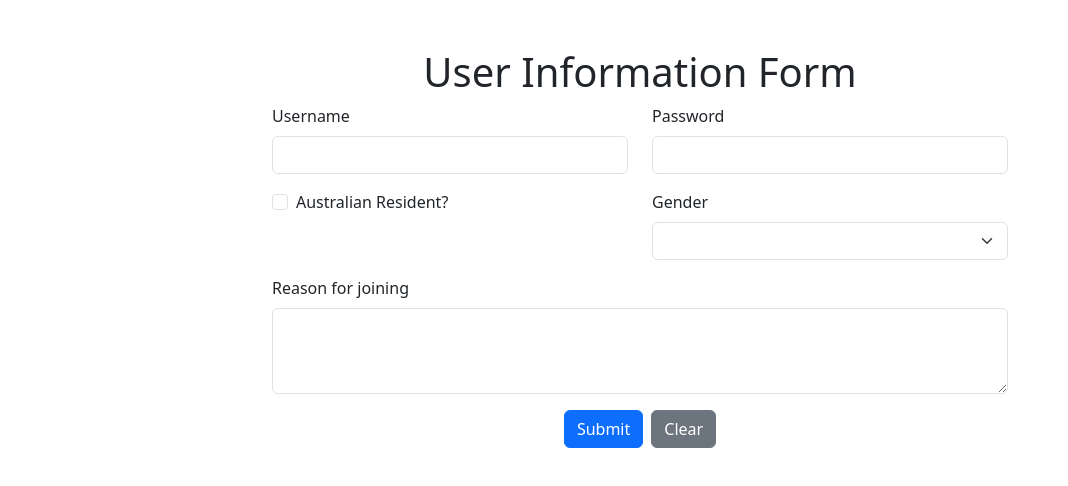
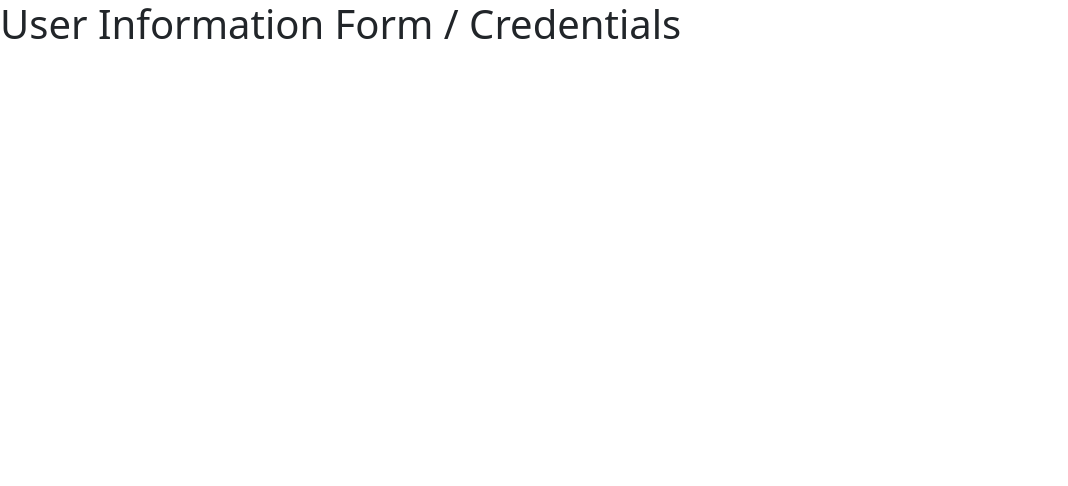
Before and after one commit to Jay01212/jyChen-library, a Vue app: page / in a window 1280 px wide. Shown: the top 486 px of the page, without its empty margins (0-1068 px from the left). Built offline with nearby package versions, Linux system fonts and the light colour scheme.

Commit message:
Week3-Activity1-done

```diff
--- a/src/App.vue
+++ b/src/App.vue
@@ -1,6 +1,6 @@
 <script setup>
-// import HelloWorld from './components/HelloWorld.vue'
-// import TheWelcome from './components/TheWelcome.vue'
+import HelloWorld from './components/HelloWorld.vue'
+import TheWelcome from './components/TheWelcome.vue'
 import Form from './components/Form.vue';
 </script>
 
--- a/src/components/Form.vue
+++ b/src/components/Form.vue
@@ -1,129 +1,13 @@
-<!-- <template>
+<template>
     <div>
         <h1>User Information Form / Credentials</h1>
-        <form>
-            <label for="username">Username:</label><br>
-            <input type="text" id="username" name="username"><br>
-
-            <label for="password">Password:</label><br>
-            <input type="password" id="password" name="password"><br>
-
-            <label for="isAustralian">Australian Resident?</label><br>
-            <input type="checkbox" id="isAustralian" name="isAustralian"><br>
-
-            <label for="reason">Reason For Joining:</label><br>
-            <textarea id="reason" name="reason" rows="3"></textarea><br>
-
-            <label for="gender">Gender</label><br>
-            <select id="gender">
-                <option value="female">Female</option>
-                <option value="male">Male</option>
-                <option value="other">Other</option>
-            </select>
-        </form>
-    </div>
-</template> -->
-
-<template>
-    <div class="container mt-5">
-        <div class="row">
-            <div class="col-md-8 offset-md-2">
-                <h1 class="text-center">User Information Form</h1>
-                <form @submit.prevent="submitForm">
-                    <div class="row mb-3">
-                        <div class="col-md-6">
-                            <label for="username" class="form-label">Username</label>
-                            <input type="text" class="form-control" id="username" v-model="formData.username">
-                        </div>
-                        <div class="col-md-6">
-                            <label for="password" class="form-label">Password</label>
-                            <input type="password" class="form-control" id="password" v-model="formData.password">
-                        </div>
-                    </div>
-                    <div class="row mb-3">
-                        <div class="col-md-6">
-                            <div class="form-check">
-                                <input type="checkbox" class="form-check-input"
-                                id="isAustralian"
-                                    v-model="formData.isAustralian">
-                                <label class="form-check-label" for="isAustralian">Australian Resident?</label>
-                            </div>
-                        </div>
-                        <div class="col-md-6">
-                            <label for="gender" class="form-label">Gender</label>
-                            <select class="form-select" id="gender" v-model="formData.gender">
-                                <option value="male">Male</option>
-                                <option value="female">Female</option>
-                                <option value="other">Other</option>
-                            </select>
-                        </div>
-                    </div>
-                    <div class="mb-3">
-                        <label for="reason" class="form-label">Reason for joining</label>
-                        <textarea class="form-control" id="reason" rows="3" v-model="formData.reason"></textarea>
-                    </div>
-                    <div class="text-center">
-                        <button type="submit" class="btn btn-primary me-2">Submit</button>
-                        <button type="button" class="btn btn-secondary"
-                            @click="clearForm">Clear</button>
-                    </div>
-                </form>
-            </div>
-            <div class="row mt-5" v-if="submittedCards.length">
-                <div class="d-flex flex-wrap justify-content-start">
-                    <div v-for="(card, index) in submittedCards" :key="index" class="card m-2" style="width: 18rem;">
-                        <div class="card-header">
-                            User Information
-                        </div>
-                        <ul class="list-group list-group-flush">
-                            <li class="list-group-item">Username: {{ card.username }}</li>
-                            <li class="list-group-item">Password: {{ card.password }}</li>
-                            <li class="list-group-item">Australian Resident: {{ card.isAustralian ? 'Yes' : 'No' }}</li>
-                            <li class="list-group-item">Gender: {{ card.gender }}</li>
-                            <li class="list-group-item">Reason: {{ card.reason }}</li>
-                        </ul>
-                    </div>
-                </div>
-            </div>
-        </div>
     </div>
 </template>
 
 <script setup>
 // Our logic will go here
-import { ref } from 'vue';
-
-const formData = ref({
-    username: '',
-    password: '',
-    isAustralian: false,
-    reason: '',
-    gender: ''
-});
-
-const submittedCards = ref([]);
-
-const submitForm = () => {
-submittedCards.value.push({
-    ...formData.value
-});
-};
 </script>
 
 <style scoped>
-/* // Our logic will go here */
-.card {
-border: 1px solid #ccc;
-border-radius: 10px;
-box-shadow: 0 2px 4px rgba(0, 0, 0, 0.1);
-}
-.card-header {
-background-color: #275FDA;
-color: white;
-padding: 10px;
-border-radius: 10px 10px 0 0;
-}
-.list-group-item {
-padding: 10px;
-}
+ /* Our logic will go here */
 </style>
```
